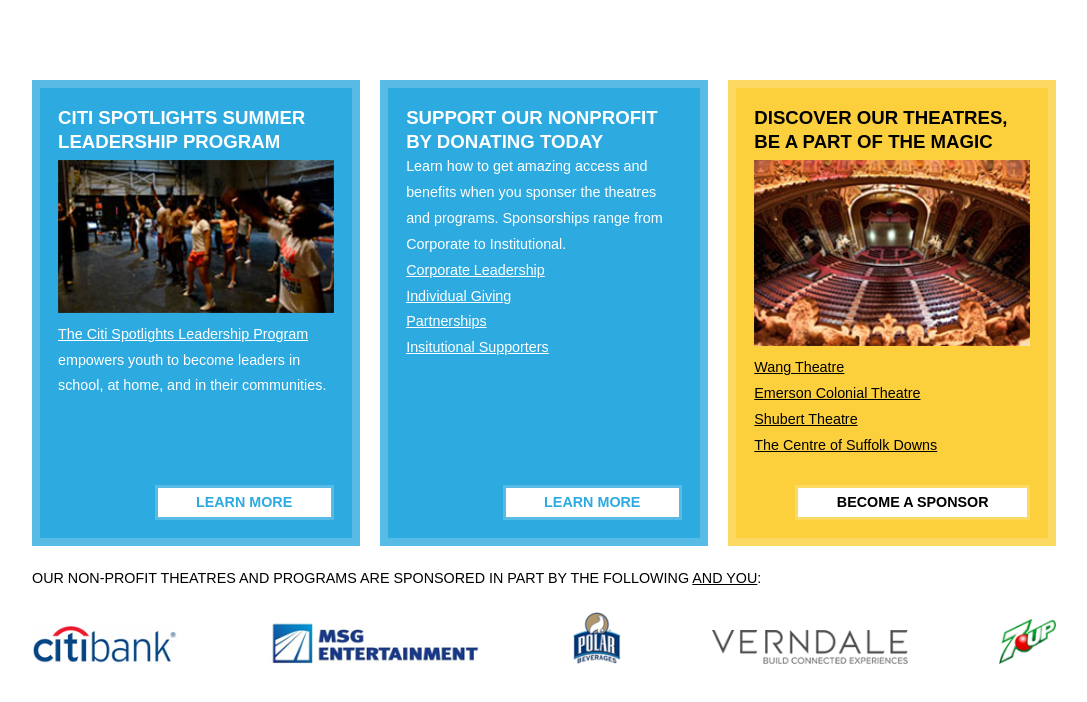
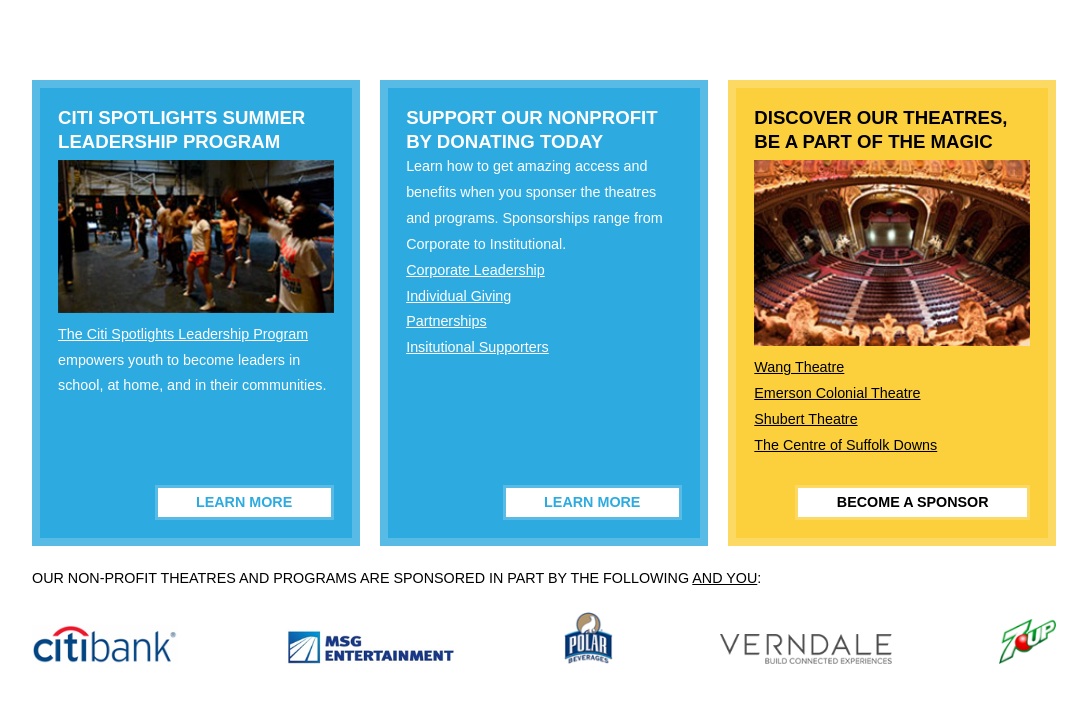
Before and after one commit to chiefsmurph/ferndale, a website: page app/index.html in a window 1280 px wide. Shown: the whole page, without its empty margins (96-1183 px from the left). Drawn offline with Linux system fonts and the light colour scheme.

Commit message:
get sponsor logos scaling

```diff
--- a/app/scss/styles.scss
+++ b/app/scss/styles.scss
@@ -152,6 +152,8 @@
         	*display: inline;
         	zoom: 0.9;
           margin: auto;
+          max-width: 15vw;
+          max-height: 5vw;
         }
       }
     }
```
Also changed, not shown: app/css/styles.css, dist/css/styles.css.
